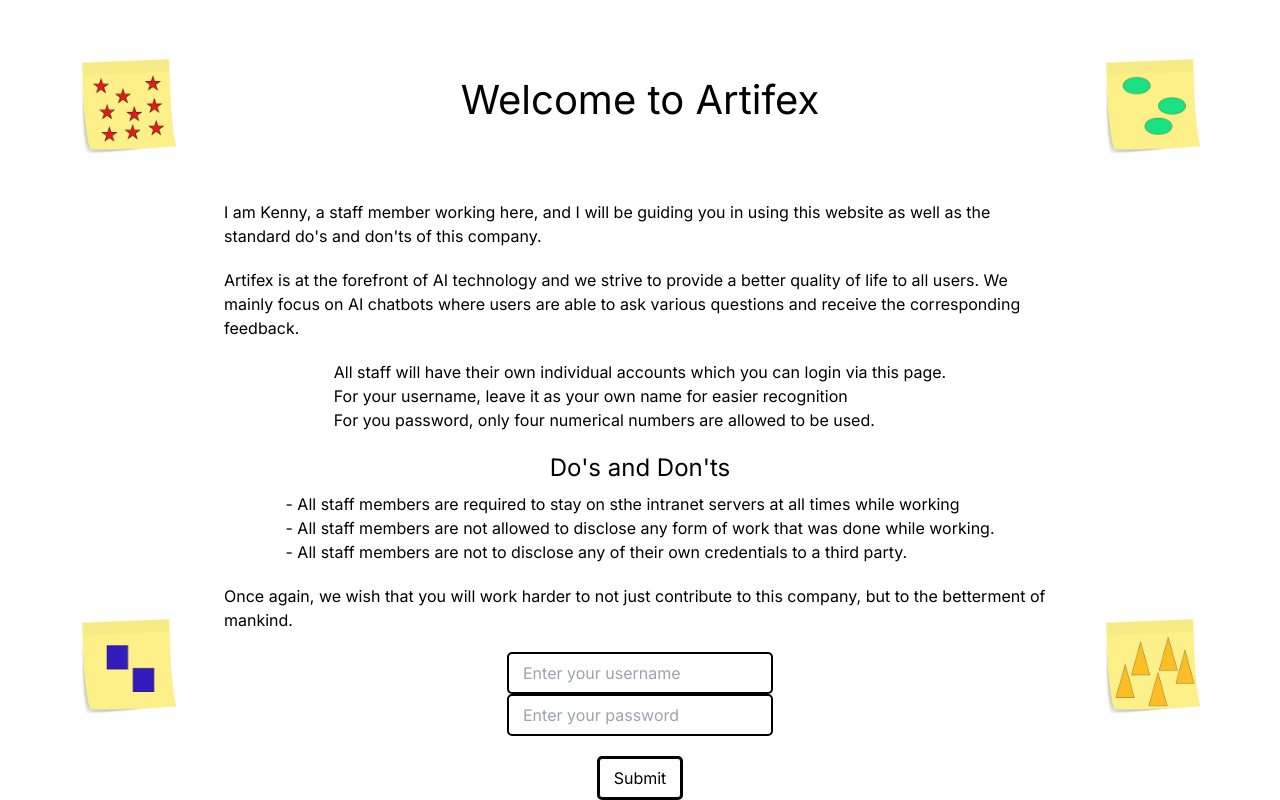
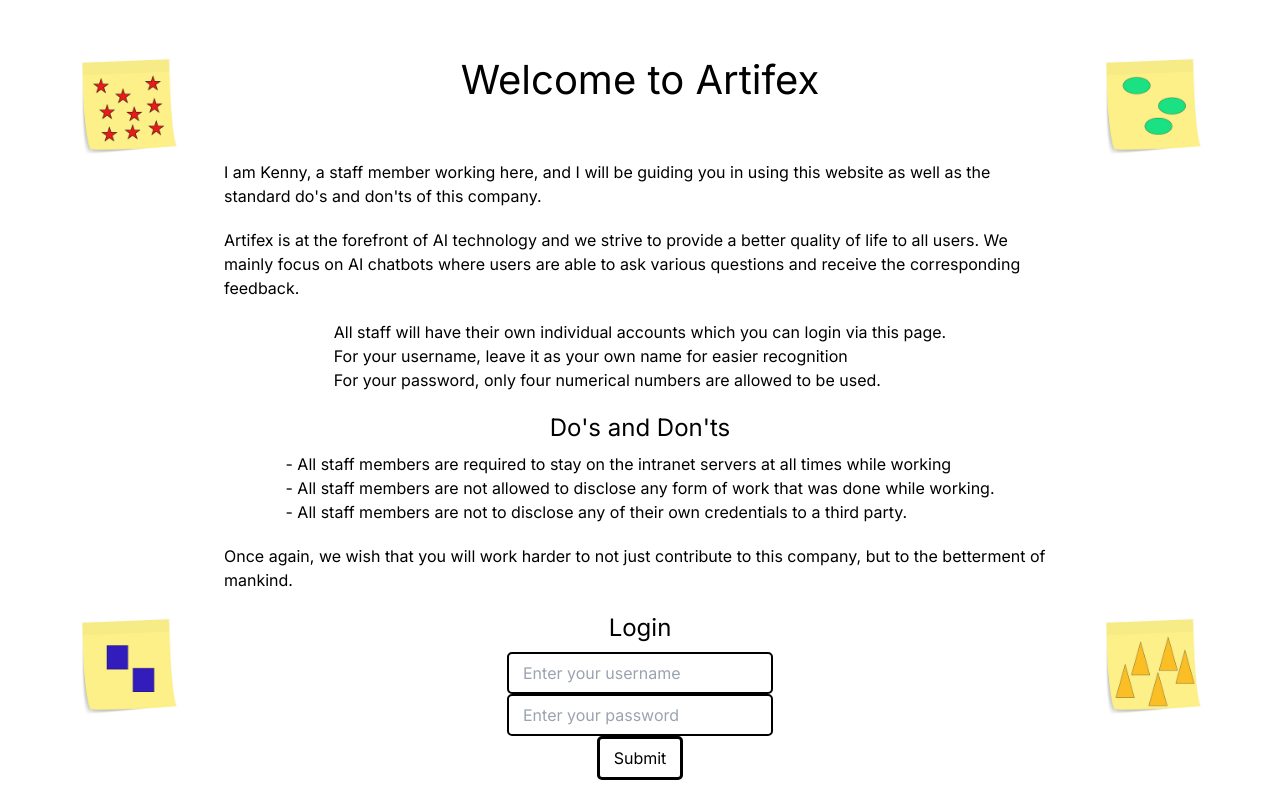
Before and after one commit to ItsTYtan/webelieve, a Next.js app: page /rbgo in a window 1280 px wide. Built offline with nearby package versions, Linux system fonts and the light colour scheme.

Commit message:
style edits

```diff
--- a/app/rbgo/page.tsx
+++ b/app/rbgo/page.tsx
@@ -41,13 +41,13 @@ export default function Page() {
                     <br></br>
                     For your username, leave it as your own name for easier recognition
                     <br></br>
-                    For you password, only four numerical numbers are allowed to be used.
+                    For your password, only four numerical numbers are allowed to be used.
                 </p>
+                <h3 className='text-2xl text-center mb-2'>
+                    Do&apos;s and Don&apos;ts
+                </h3>
                 <p className={styles.para}>
-                    <h3 className='text-2xl text-center mb-2'>
-                        Do&apos;s and Don&apos;ts
-                    </h3>
-                    - All staff members are required to stay on sthe intranet servers at all times while working
+                    - All staff members are required to stay on the intranet servers at all times while working
                     <br></br>
                     - All staff members are not allowed to disclose any form of work that was done while working.
                     <br></br>
@@ -59,12 +59,15 @@ export default function Page() {
             </div>
 
             <div className={styles.InputField}>
-                <div className={styles.username}>
-                    <input type="text" ref={usernameRef} id='fname'placeholder='Enter your username'></input>
+                <h3 className='text-2xl text-center mb-2'>
+                    Login
+                </h3>
+                <div>
+                    <input className={styles.username} type="text" ref={usernameRef} id='fname'placeholder='Enter your username'></input>
                 </div>
 
-                <div className={styles.password}>
-                    <input type="text" id="fpassword" ref={passwordRef} placeholder='Enter your password'></input>
+                <div>
+                    <input className={styles.password} type="text" id="fpassword" ref={passwordRef} placeholder='Enter your password'></input>
                 </div>
 
                 <div className={styles.Rejected} id="Reject">
--- a/app/rbgo/rbgo.module.css
+++ b/app/rbgo/rbgo.module.css
@@ -13,6 +13,7 @@
 .Rejected {
     display: none;
     color: red;
+    margin-bottom:20px
 }
 
 .InputField {
@@ -26,7 +27,7 @@
 }
 
 .header {
-    margin:70px;
+    margin:50px;
     font-size: 40px;
 }
 .para {
@@ -37,7 +38,7 @@
     align-self: center;
     align-items: center;
     justify-self: center;
-    text-align: center;
+    text-align: left;
     margin: auto;
     flex-direction: column;
     display: flex;
@@ -50,8 +51,7 @@
     align-self: center;
     align-items: center;
     justify-self: center;
-    text-align: center;
-    margin-bottom: 20px;
+    text-align: left;
     flex-direction: column;
     display: flex;
     border: 2px solid black;
```
Also changed, not shown: public/helpmsgs.txt.
